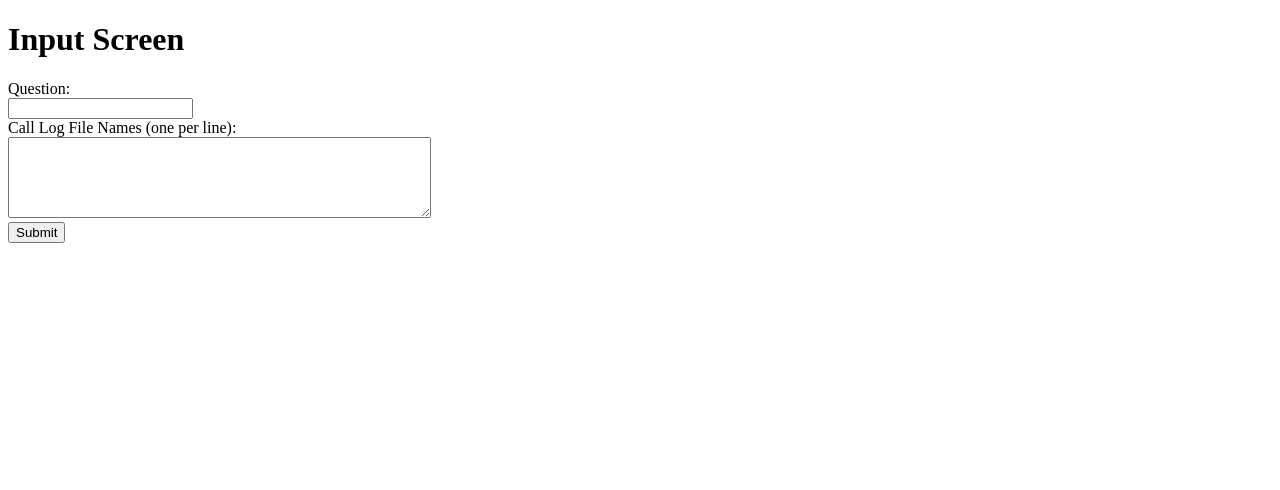
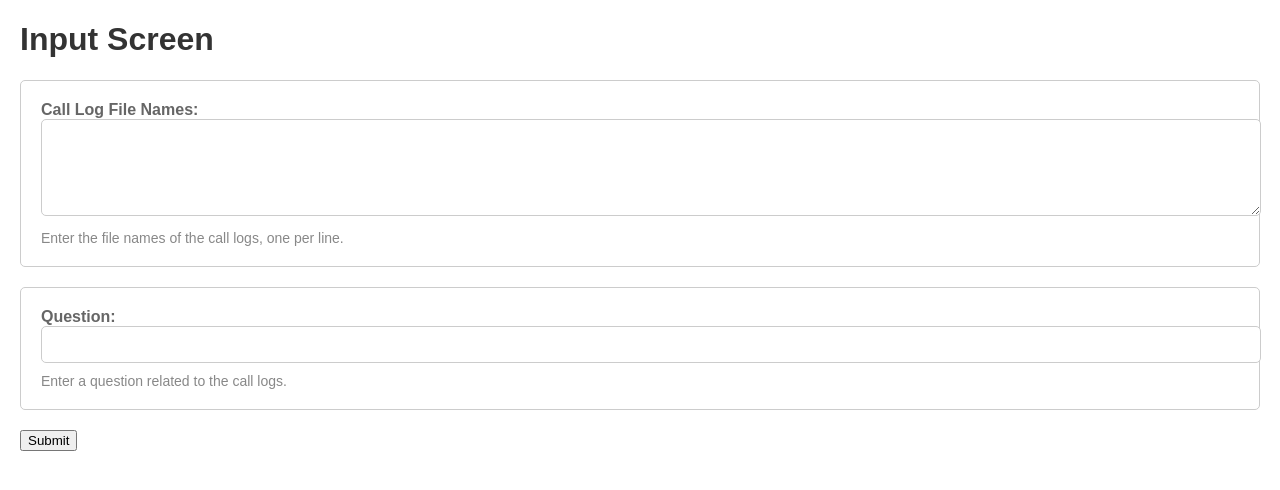
Before and after one commit to Sathvik-Chowdary-Veerapaneni/Cleric_AI_Engineer_Assginment_V2, a Flask app: page / in a window 1280 px wide. Shown: the top 490 px of the page. Run offline with Flask 3, Linux system fonts and the light colour scheme.

Commit message:
Input html with Better UI

```diff
--- a/templates/input.html
+++ b/templates/input.html
@@ -2,21 +2,60 @@
 <html>
 <head>
     <title>Input Screen</title>
+    <style>
+        body {
+            font-family: Arial, sans-serif;
+            margin: 20px;
+        }
+        h1 {
+            color: #333;
+        }
+        .section {
+            margin-bottom: 20px;
+            padding: 20px;
+            border: 1px solid #ccc;
+            border-radius: 5px;
+        }
+        .section label {
+            font-weight: bold;
+            color: #666;
+        }
+        .section input[type="text"],
+        .section textarea {
+            width: 100%;
+            padding: 10px;
+            border: 1px solid #ccc;
+            border-radius: 5px;
+            resize: vertical;
+        }
+        .section input[type="submit"] {
+            padding: 10px 20px;
+            background-color: #4CAF50;
+            color: white;
+            border: none;
+            border-radius: 5px;
+            cursor: pointer;
+        }
+        .instructions {
+            margin-top: 10px;
+            color: #888;
+            font-size: 14px;
+        }
+    </style>
 </head>
 <body>
     <h1>Input Screen</h1>
     <form method="POST" action="/">
+        <div class="section">
+            <label for="file_names">Call Log File Names:</label><br />
+            <textarea id="file_names" name="file_names" rows="5" cols="50"></textarea><br />
+            <div class="instructions">Enter the file names of the call logs, one per line.</div>
+        </div>
+        <div class="section">
             <label for="question">Question:</label><br />
             <input type="text" id="question" name="question" /><br />
-            <label for="file_names">Call Log File Names (one per line):</label
-            ><br />
-            <textarea
-                id="file_names"
-                name="file_names"
-                rows="5"
-                cols="50"
-            ></textarea
-            ><br />
+            <div class="instructions">Enter a question related to the call logs.</div>
+        </div>
         <input type="submit" value="Submit" />
     </form>
 </body>
```
Lines whose indentation alone changed are shown as unchanged.
